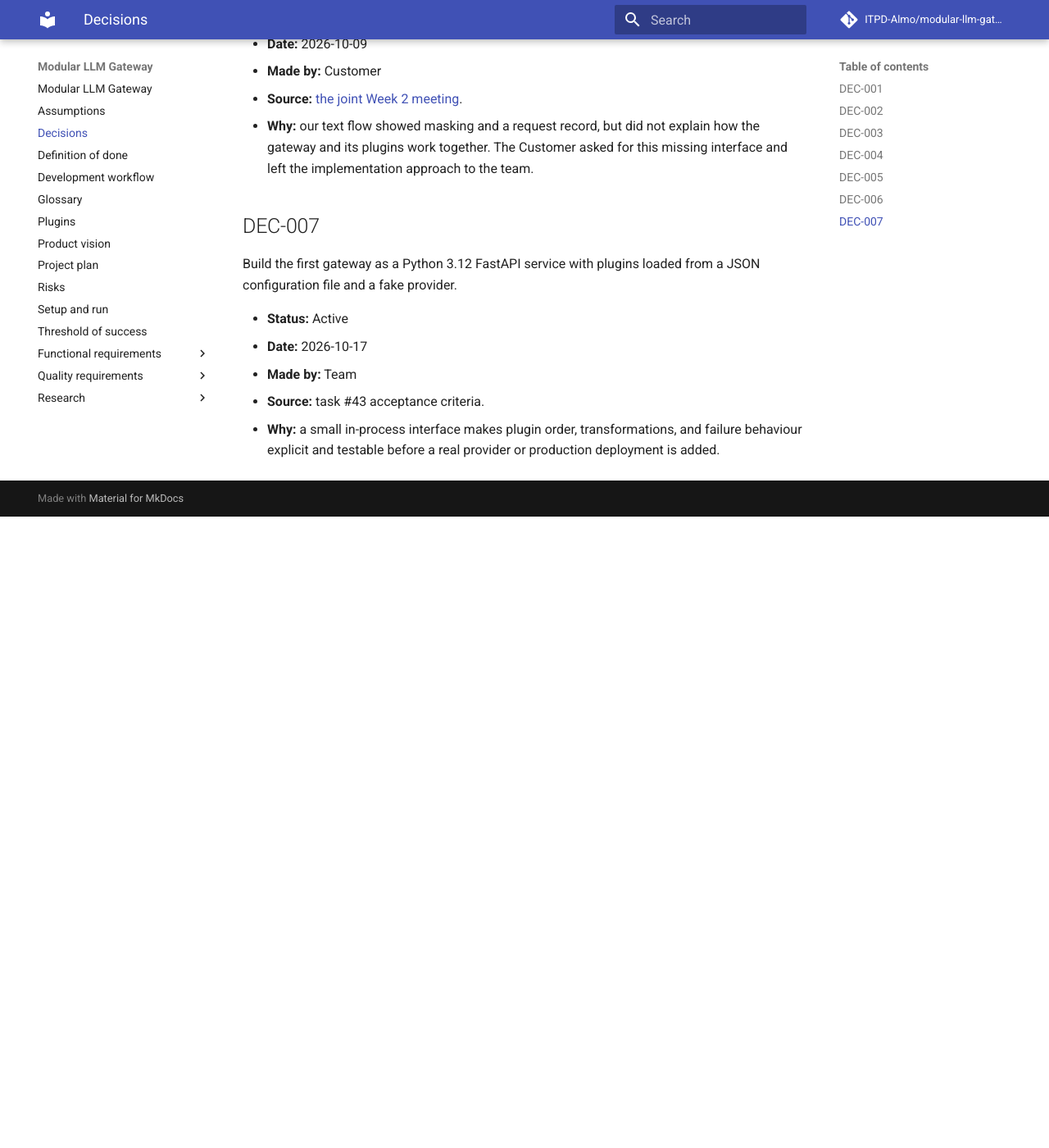
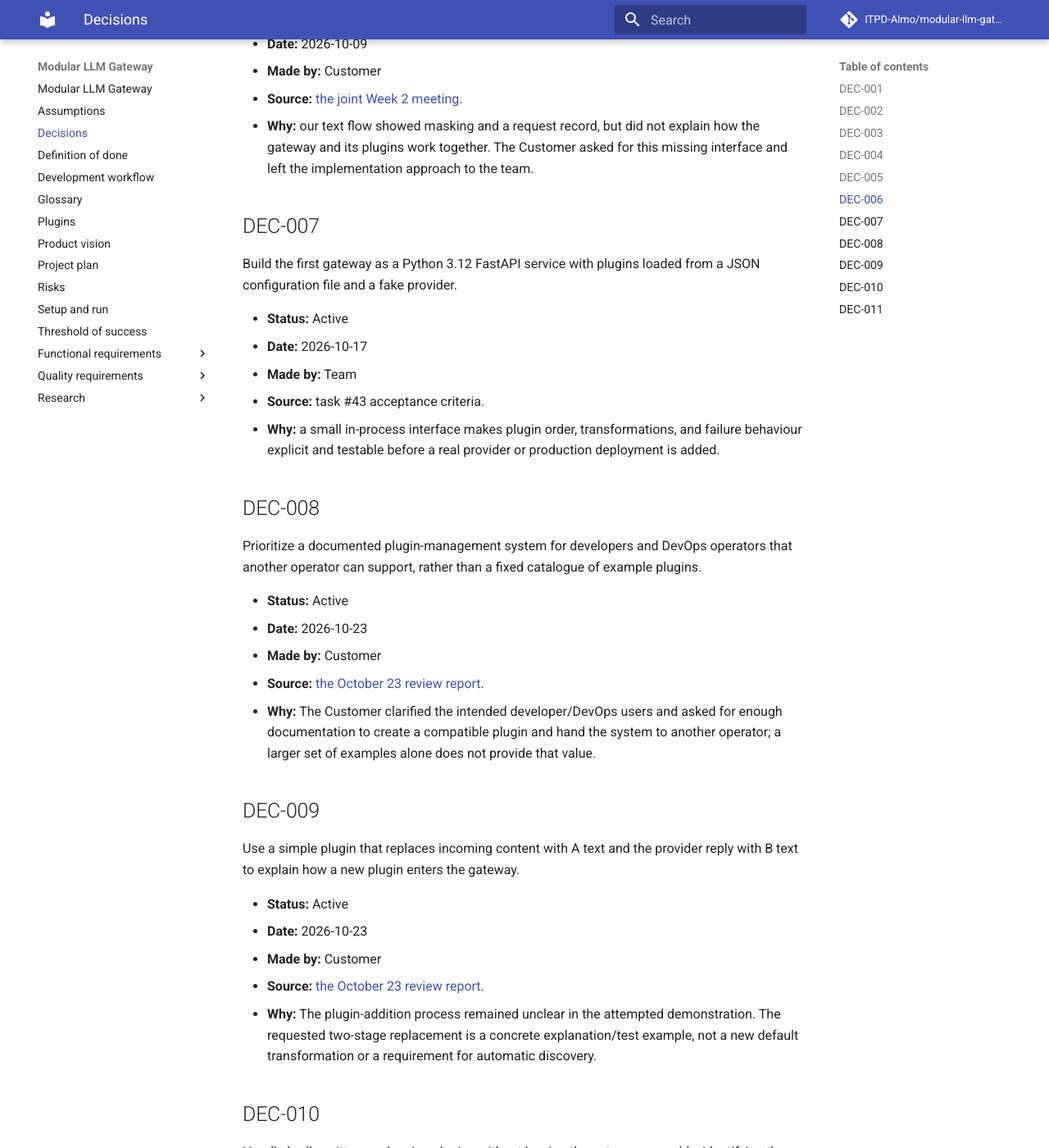
Before and after one commit to ITPD-Almo/modular-llm-gateway, an MkDocs documentation site: the page built from docs/decisions.md, in a window 1280 px wide and 1400 px high, scrolled down 2163 px. Shown: the whole window at 82% size. Built offline with MkDocs 1.6.1 and Material for MkDocs 9.7.7, drawn with Linux system fonts in a browser that asks for light colours; comment, search, counter and statistics services are not loaded; before the commit the page ends 2793 px from its top, so only the background shows below that; some of the changed text lies outside the part shown.

Commit message:
Carry customer clarifications into the maintained decisions and plan

```diff
--- a/docs/decisions.md
+++ b/docs/decisions.md
@@ -69,3 +69,43 @@ Build the first gateway as a Python 3.12 FastAPI service with plugins loaded fro
 - **Made by:** Team
 - **Source:** task #43 acceptance criteria.
 - **Why:** a small in-process interface makes plugin order, transformations, and failure behaviour explicit and testable before a real provider or production deployment is added.
+
+## DEC-008
+
+Prioritize a documented plugin-management system for developers and DevOps operators that another operator can support, rather than a fixed catalogue of example plugins.
+
+- **Status:** Active
+- **Date:** 2026-10-23
+- **Made by:** Customer
+- **Source:** [the October 23 review report](https://github.com/ITPD-Almo/modular-llm-gateway/blob/6ada5a340e42e926e5447c3082ee3818cbcda4b6/reports/week-04/meeting-report.md).
+- **Why:** The Customer clarified the intended developer/DevOps users and asked for enough documentation to create a compatible plugin and hand the system to another operator; a larger set of examples alone does not provide that value.
+
+## DEC-009
+
+Use a simple plugin that replaces incoming content with A text and the provider reply with B text to explain how a new plugin enters the gateway.
+
+- **Status:** Active
+- **Date:** 2026-10-23
+- **Made by:** Customer
+- **Source:** [the October 23 review report](https://github.com/ITPD-Almo/modular-llm-gateway/blob/6ada5a340e42e926e5447c3082ee3818cbcda4b6/reports/week-04/meeting-report.md).
+- **Why:** The plugin-addition process remained unclear in the attempted demonstration. The requested two-stage replacement is a concrete explanation/test example, not a new default transformation or a requirement for automatic discovery.
+
+## DEC-010
+
+Handle badly written or sleeping plugins without leaving the gateway unusable, identifying the problematic plugin and providing diagnostic information.
+
+- **Status:** Active
+- **Date:** 2026-10-23
+- **Made by:** Customer
+- **Source:** [the October 23 review report](https://github.com/ITPD-Almo/modular-llm-gateway/blob/6ada5a340e42e926e5447c3082ee3818cbcda4b6/reports/week-04/meeting-report.md).
+- **Why:** The Customer agreed that management includes a plugin which stalls and an operator who must locate the problem. The meeting did not select a timeout number, status code, isolation design, capacity or fail-versus-skip policy.
+
+## DEC-011
+
+Show progress against a plan beyond one iteration and use asynchronous questions when clarification is needed.
+
+- **Status:** Active
+- **Date:** 2026-10-23
+- **Made by:** Customer
+- **Source:** [the October 23 review report](https://github.com/ITPD-Almo/modular-llm-gateway/blob/6ada5a340e42e926e5447c3082ee3818cbcda4b6/reports/week-04/meeting-report.md).
+- **Why:** The Customer wants evidence of planning, execution, progress tracking and adjustment over several weeks, and explicitly allowed questions between meetings. Flexibility about presentations does not waive the course requirements.
```
Also changed, not shown: docs/product-vision.md (+1 -0 lines), docs/project-plan.md (+1 -1 lines).
